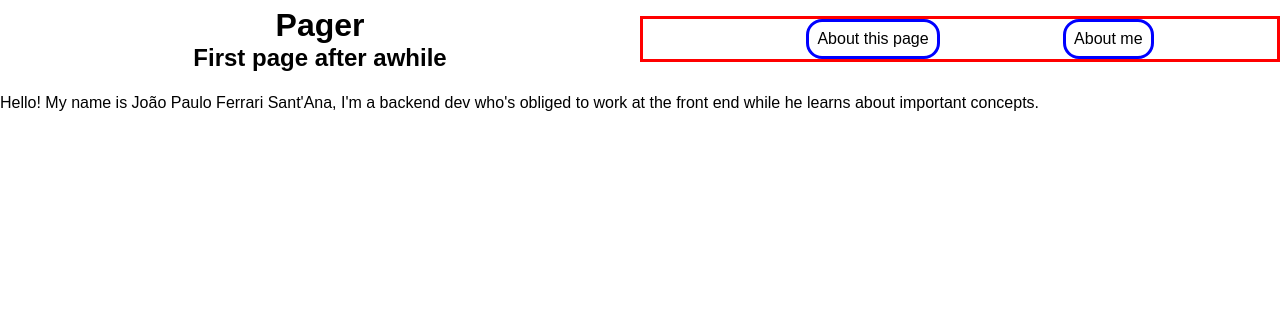
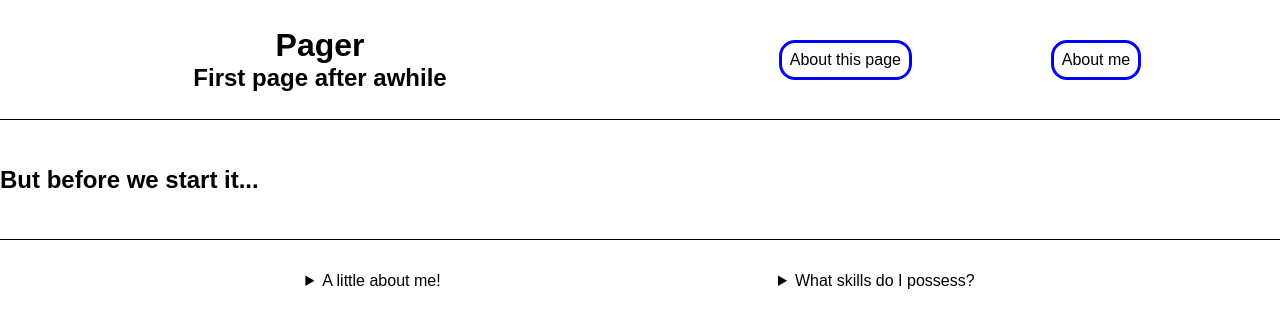
Before and after one commit to JoaoPauloFerrariSantAna/html-test, a plain HTML site: page index.html in a window 1280 px wide. Drawn offline with Linux system fonts and the light colour scheme.

Commit message:
feat: added some more content to index

```diff
--- a/index.html
+++ b/index.html
@@ -6,6 +6,10 @@
 		<meta name="viewport" content="width=device-width, initial-scale=1.0">
 		<meta name="description" content="página de testes de HTML">
 		<style>
+			:root {
+				--viewport_title_height: 15vh;
+			}
+
 			*,
 			*::before,
 			*::after {
@@ -14,16 +18,40 @@
 
 			h1,
 			h2,
+			h3,
+			h4,
+			body,
+			ol,
+			ul,
+			p {
+				padding: 0px;
+				margin: 0px;
+			}
+
 			body {
 				font-family: Arial;
-				padding: 0px;
-				margin: 0px;
+			}
+
+			details p {
+				margin-top: 0.5rem;
+				padding-left: 1.5rem;
+			}
+
+			.bold {
+				font-weight: bold;
+			}
+
+			.link {
+				color: black;
+				text-decoration: none;
 			}
 
 			.header {
 				display: flex;
 				align-items: center;
 				justify-content: space-between;
+				height: var(--viewport_title_height);
+				border-bottom: 1px solid black;
 			}
 
 			.header-name {
@@ -38,23 +66,32 @@
 			.menu-content {
 				display: flex;
 				justify-content: space-evenly;
-				border: solid red;
 			}
 
-			.menu-content a {
-				color: black;
-				text-decoration: none;
+			.menu-list {
+				list-style: none;
+				border: solid blue;
+				border-radius: 1rem;
+				padding: 0.5em;
 			}
 
-			.menu-content li {
+			.special-list {
+				border-bottom: 1px solid black;
 				list-style: none;
+				margin-top: 1em;
 			}
 
-			.menu-links {
-				border: solid blue;
-				border-radius: 1rem;
-				text-align: center;
-				padding: 0.5em;
+			.content {
+				display: flex;
+				align-items: start;
+				justify-content: space-evenly;
+			}
+
+			.left,
+			.right {
+				padding: 2em;
+				/* each will have half screen */
+				max-width: 50%;
 			}
 
 		</style>
@@ -67,24 +104,44 @@
 			</div>
 			<nav class="menu">
 				<ul class="menu-content">
-					<li class="menu-links"><a href="#">About this page</a></li>
-					<li class="menu-links"><a href="#">About me</a></li>
+					<li class="menu-list"><a href="#" class="link">About this page</a></li>
+					<li class="menu-list"><a href="#" class="link">About me</a></li>
 				</ul>
 			</nav>
 		</header>
 		<main>
-			<div class="about-me">
-				<div class="about-me">
-					<div class="intro">
-						<p>
-							Hello! My name is João Paulo Ferrari Sant'Ana, I'm a backend dev who's
-							obliged to work at the front end while he learns about important concepts.
-						</p>
+			<section id="apresentation">
+				<div class="header">
+					<h2>But before we start it...</h2>
+				</div>
+				<div class="content">
+					<div class="left">
+						<details id="interests">
+							<summary>A little about me!</summary>
+							<p>
+								My name is João Paulo Ferrari Sant'Ana, my tastes are diverse:
+								I love books, mythology, computers and I think that it is a very good
+								thing to always learn something new when possible!
+							</p>
+							<p>
+								I generally do read about how the past was and fantasy novels
+							</p>
+						</details>
 					</div>
-					<div class="studies">
+					<div class="right">
+						<details id="skills">
+							<summary>What skills do I possess?</summary>
+							<p>Currently I tend to work with the following:</p>
+							<ol>
+								<li class="special-list">Python</li>
+								<li class="special-list">PHP</li>
+								<li class="special-list">MySQL</li>
+								<li class="special-list">SQLite</li>
+							</ol>
+						</details>
 					</div>
 				</div>
-			</div>
+			</section>
 		</main>
 	</body>
 </html>
```
